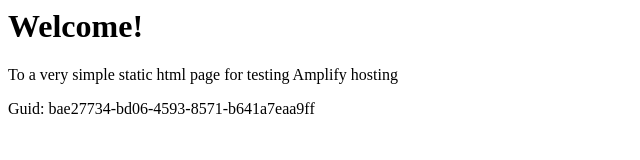
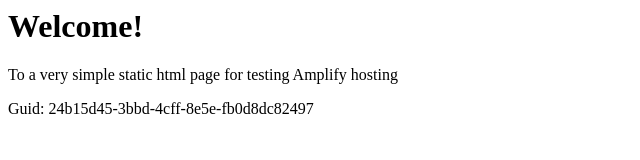
Before and after one commit to aws-aemilia-sin/Github-PR-Commit-Integration-Test-DoNotTouch-GitHubWebhookPushCanaryTest-v1-prod-ap-southeast-1, a website: page src/index.html in a window 1280 px wide. Shown: the full height of the page, 0-640 px from the left. Drawn offline with Linux system fonts and the light colour scheme.

Commit message:
commit from integ tests

```diff
--- a/src/index.html
+++ b/src/index.html
@@ -12,6 +12,6 @@
 <body>
     <h1>Welcome!</h1>
     <p>To a very simple static html page for testing Amplify hosting</p>
-    <p>Guid: bae27734-bd06-4593-8571-b641a7eaa9ff</p></body>
+    <p>Guid: 24b15d45-3bbd-4cff-8e5e-fb0d8dc82497</p></body>
 
 </html>
```
